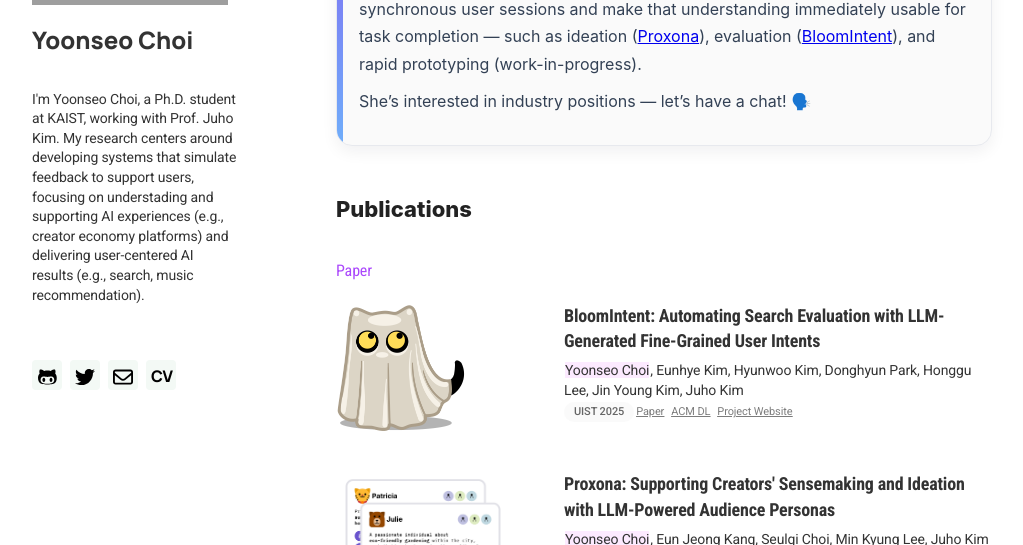
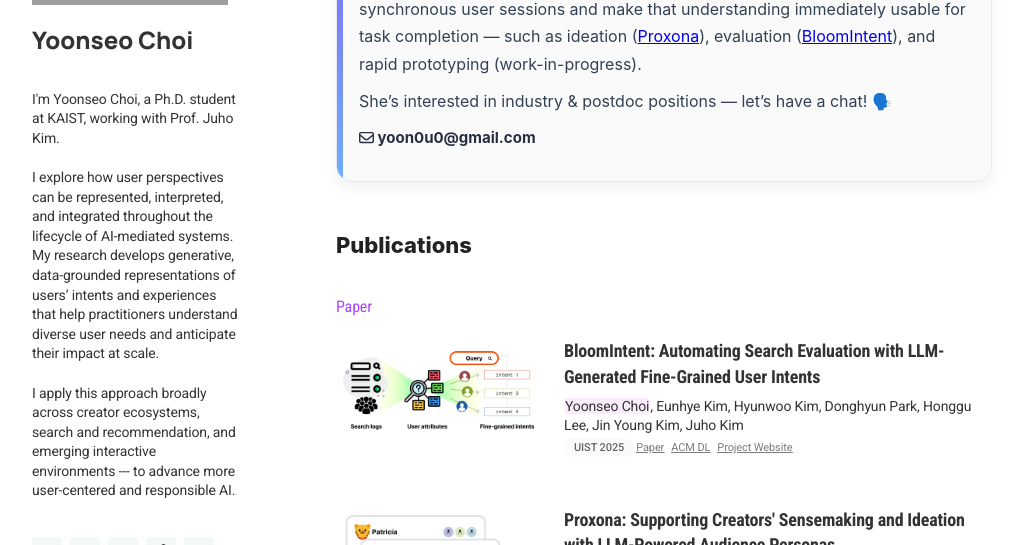
Before and after one commit to yoon0u0/yoon0u0.github.io, a React (Create React App) app: page / in a window 1280 px wide. Shown: the part 255-800 px from the top of the page, without its empty margins (128-1151 px from the left). Built offline with nearby package versions, Linux system fonts and the light colour scheme; grey boxes are pictures that could not be loaded; a web font is replaced by a local one.

Commit message:
update profile and bloomintent

```diff
--- a/src/news/news.css
+++ b/src/news/news.css
@@ -76,6 +76,15 @@
   max-width:66ch;
 }
 
+.mail-p {
+  margin:10px 0;
+  font-family:Inter, system-ui, -apple-system, Segoe UI, Roboto, Helvetica, Arial, sans-serif;
+  font-size:15px;
+  line-height:1.7;
+  font-weight: 700;
+  color:#272e43;
+  max-width:66ch;
+}
 
 /* links */
 .link-accent{
--- a/src/news/news.js
+++ b/src/news/news.js
@@ -12,9 +12,8 @@
 //       </div>
 //     );
 //   }
-
-// export default News;
-
+import { FontAwesomeIcon } from '@fortawesome/react-fontawesome';
+import { faEnvelope } from '@fortawesome/free-regular-svg-icons';
 import './news.css';
 
 function News() {
@@ -43,7 +42,11 @@ function News() {
         </p>
 
         <p className="news-p">
-          She’s interested in industry positions — let’s have a chat! 🗣️
+          She’s interested in industry & postdoc positions — let’s have a chat! 🗣️
+        </p>
+
+        <p className="mail-p">
+          <FontAwesomeIcon icon={faEnvelope} />    yoon0u0@gmail.com
         </p>
       </div>
     </div>
--- a/src/profile/profile.css
+++ b/src/profile/profile.css
@@ -65,13 +65,13 @@
     flex-direction: row;
     align-items: center;
     justify-content: center;
-    padding: 8px;
+    padding: 15px;
     gap: 10px;
 
     width: 30px;
     height: 30px;
 
-    background: linear-gradient(0deg, #F3F9F5, #F3F9F5), #18A0FB;
+    background: linear-gradient(0deg, #F3F9F5, #F3F9F5), #6418fb;
     border-radius: 4px;
 
     /* Inside auto layout */
@@ -79,6 +79,11 @@
 
     order: 0;
     flex-grow: 0;
+}
+
+.link:hover {
+    background-color: #6418fb;
+    color: white;
 }
 
 .link-content {
--- a/src/profile/profile.js
+++ b/src/profile/profile.js
@@ -4,6 +4,7 @@ import { FontAwesomeIcon } from '@fortawesome/react-fontawesome';
 import { faTwitter, faGithubAlt } from '@fortawesome/free-brands-svg-icons';
 import { faUser, faFile, faFilePdf } from '@fortawesome/free-solid-svg-icons';
 import { faEnvelope } from '@fortawesome/free-regular-svg-icons';
+import { faGraduationCap } from "@fortawesome/free-solid-svg-icons";
 import ProfilePic from './2024.jpg'
 
 function Profile({ sx, ...rest }) {
@@ -22,7 +23,7 @@ function Profile({ sx, ...rest }) {
         gap: {
           md: 20 / 8
         },
-        position: {sm: 'initial', md: 'sticky'},
+        position: { sm: 'initial', md: 'sticky' },
         top: 64,
         height: 1,
 
@@ -73,14 +74,14 @@ function Profile({ sx, ...rest }) {
           {/* <div className='tag'>I'm in Yokohama for #CHI2025 to present my work <a href="https://proxona.kixlab.org">Proxona</a>! Feel free to say hi and happy to chat! </div> */}
           <br></br>
           I'm Yoonseo Choi, a Ph.D. student at KAIST, working with Prof. Juho Kim.
-          My research centers around developing systems that simulate feedback to support users,
-          focusing on understading and supporting AI experiences (e.g., creator economy platforms) and delivering user-centered AI results (e.g., search, music recommendation).
           <br></br>
           <br></br>
-
-
+          I explore how user perspectives can be represented, interpreted, and integrated throughout the lifecycle of AI-mediated systems.<br></br>
+          My research develops generative, data-grounded representations of users’ intents and experiences that help practitioners understand diverse user needs and anticipate their impact at scale. <br></br>
+          <br></br>
+          I apply this approach broadly across creator ecosystems, search and recommendation, and emerging interactive environments --- to advance more user-centered and responsible AI.<br></br>
+          <br></br>
           {/* <div className='tag'>I'm interested in prototyping users with data-driven approaches, and providing them for enhancing interpretability.</div> */}
-          <br></br>
           {/* I'm interested in research related to supporting the creator's algorithmic experience under the situation of an algorithmic black box.
           The overarching goal of my research is to enhance HAI collaboration in algorithmic platforms in the context of the creator economy. */}
           {/* I’m doing research in HCI with high interests in Human-AI collaboration, creator economy platform, algorithmic experience, and iterative design process.
@@ -100,7 +101,12 @@ function Profile({ sx, ...rest }) {
           </div>
           <div className="link">
             <div className="link-content">
-              <a className="link-icon" href="mailto:yoon0u0@gmail.com"><FontAwesomeIcon icon={faEnvelope} fontSize={20} /></a>
+              <a className="link-icon" href="mailto:yoon0u0@gmail.com"><FontAwesomeIcon icon={faEnvelope} /></a>
+            </div>
+          </div>
+          <div className="link">
+            <div className="link-content">
+              <a className="link-icon" href="https://scholar.google.com/citations?hl=en&user=ubElnC4AAAAJ"><FontAwesomeIcon icon={faGraduationCap} /></a>
             </div>
           </div>
           <div className="link">
@@ -112,6 +118,7 @@ function Profile({ sx, ...rest }) {
               </a>
             </div>
           </div>
+
         </div>
       </Stack>
     </Stack>
--- a/src/publications/publications.js
+++ b/src/publications/publications.js
@@ -6,6 +6,8 @@ import stylette_img from './stylette.png'
 import creator_img from './creator.png'
 import onlinedating_img from './onlinedating.png'
 import proxona_img from './proxona.png'
+import bloomintent_img from './bloomintent.png'
+
 import { Stack, Box } from '@mui/material';
 
 function Publications() {
@@ -37,7 +39,7 @@ function Publications() {
                         },
                         flexShrink: 0,
                     }}>
-                        <img className = "img" src={empty_img} />
+                        <img className = "img" src={bloomintent_img} />
                     </Box>
                     <div className='paper-content'>
                         <div className="title">BloomIntent: Automating Search Evaluation with LLM-Generated Fine-Grained User Intents</div>
```
Also changed, not shown: src/publications/bloomintent.png (added), src/publications/bloomintent_old.png (added).
